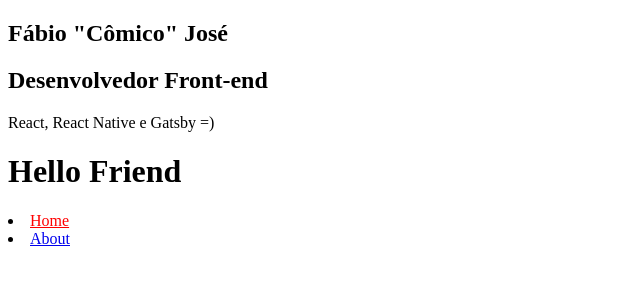
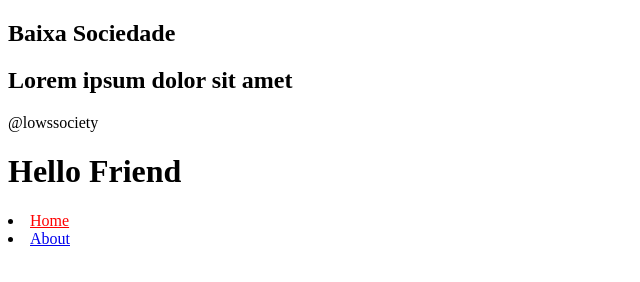
Before and after one commit to comicodarko/Lab-Gatsby, a Gatsby site in the folder myblog/: page / in a window 1280 px wide. Shown: the whole page, without its empty margins (0-640 px from the left). Built offline with nearby package versions, Linux system fonts and the light colour scheme; Gatsby itself is replaced by a stand-in of ours.

Commit message:
Seção 03 - Gatsbt e GraphQL (100%)

```diff
--- a/myblog/package.json
+++ b/myblog/package.json
@@ -28,6 +28,7 @@
   "scripts": {
     "build": "gatsby build",
     "develop": "gatsby develop",
+    "develop:playground": "GATSBY_GRAPHQL_IDE=playground gatsby develop",
     "format": "prettier --write \"**/*.{js,jsx,ts,tsx,json,md}\"",
     "start": "npm run develop",
     "serve": "gatsby serve",
--- a/myblog/src/components/Profile/index.js
+++ b/myblog/src/components/Profile/index.js
@@ -1,13 +1,31 @@
 import React from 'react';
+import { useStaticQuery, graphql } from 'gatsby';
 
 const Profile = () => {
+  const {
+    site: {
+      siteMetadata: { title, description, author }
+    }
+  } = useStaticQuery(graphql`
+    query MySiteMetadata {
+      site {
+        siteMetadata {
+          title
+          description
+          author
+        }
+      }
+    }
+  `)
+
   return (
     <div className="Profile-wrapper">
-      <h1>Fábio "Cômico" José</h1>
-      <h2>Desenvolvedor Front-end</h2>
-      <p>React, React Native e Gatsby =)</p>
+      <h1>{title}</h1>
+      <h2>{description}</h2>
+      <p>{author}</p>
     </div>
   )
+
 }
 
 export default Profile;
```
Also changed, not shown: myblog/src/pages/using-typescript.tsx (deleted, +0 -34 lines), 02 -Gatsby e sua estrutura/README.md, 03 - Gatsbt e GraphQL/README.md (added), README.md.
